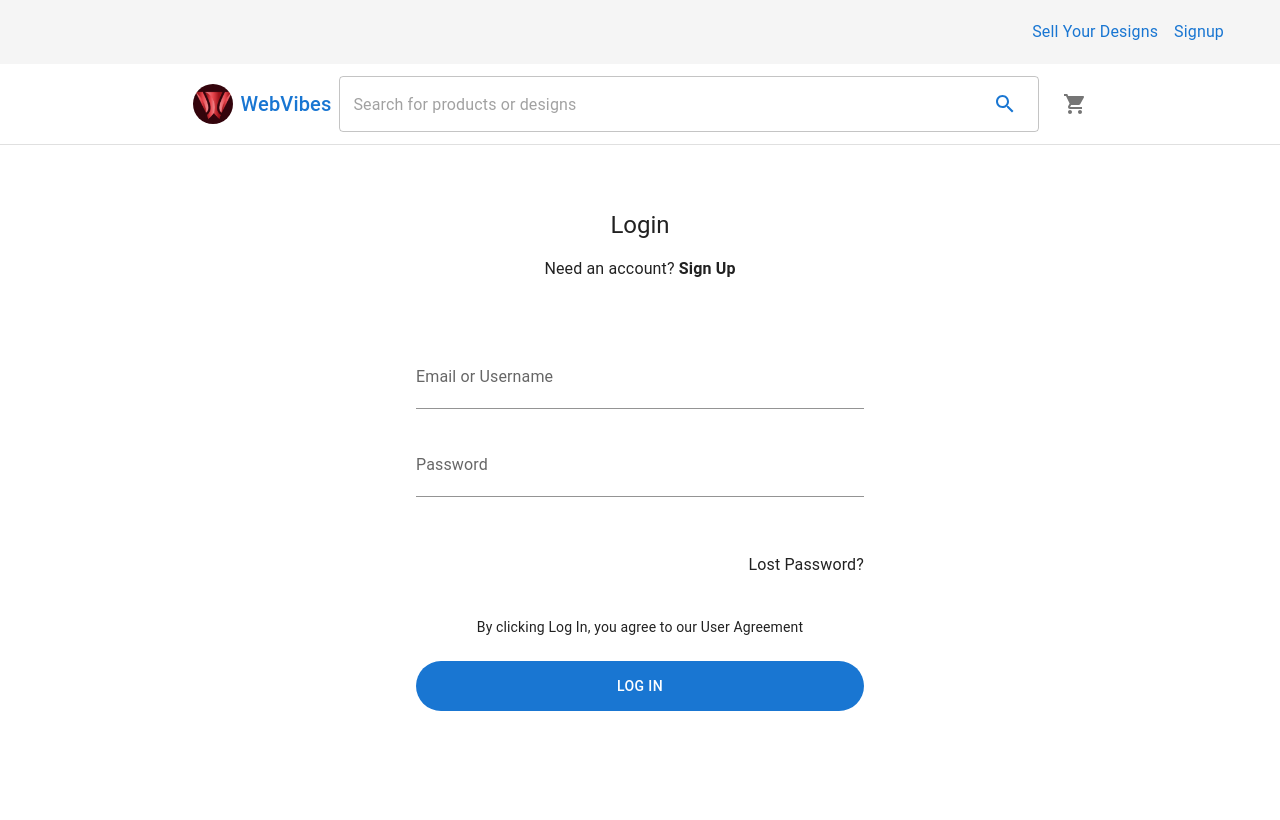
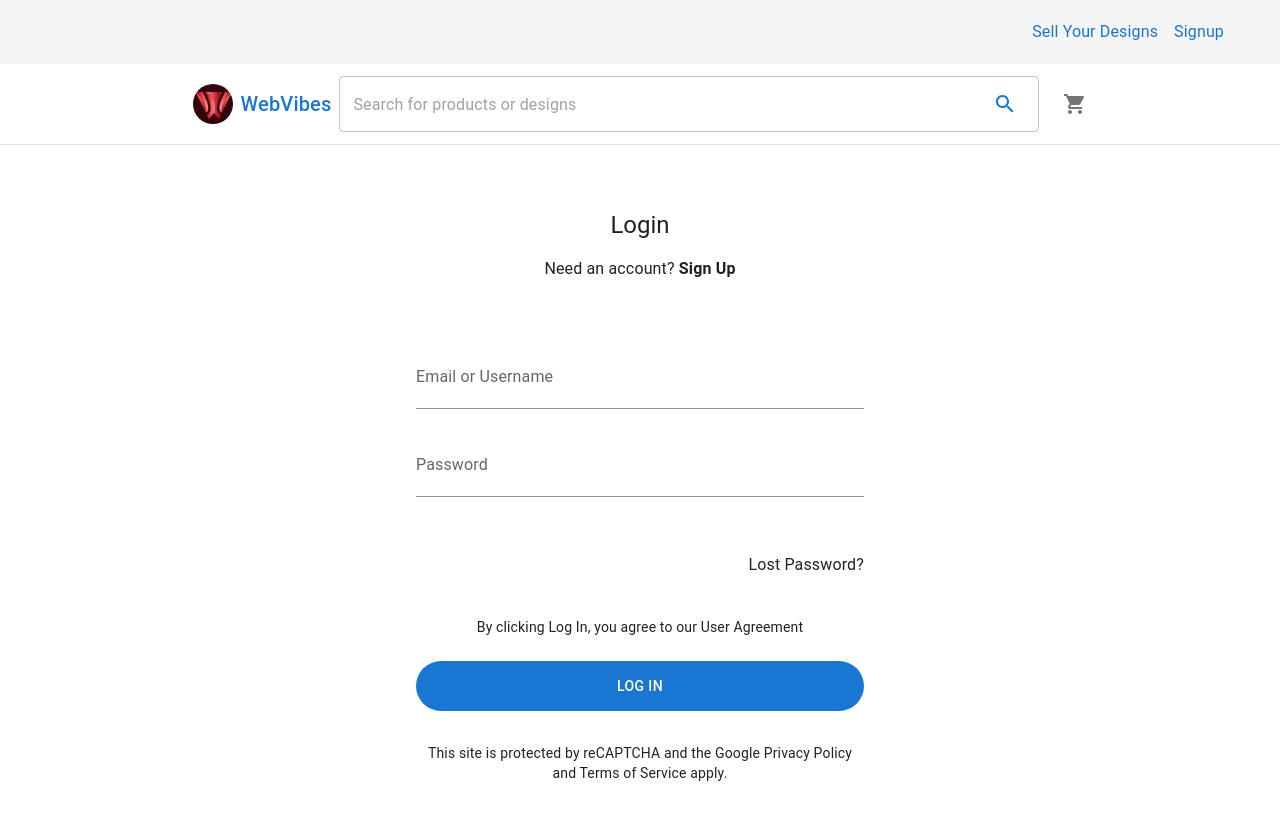
Before and after one commit to Tanaka785/OnlineStore, a React (Vite) app in the folder Frontend/: page /auth/login in a window 1280 px wide. Shown: the top 820 px of the page. Built offline with nearby package versions, Linux system fonts and the light colour scheme.

Commit message:
Add reCAPTCHA notice to LoginPage for user awareness and compliance with privacy policies.

```diff
--- a/Frontend/src/pages/Login.jsx
+++ b/Frontend/src/pages/Login.jsx
@@ -63,8 +63,22 @@ export default function LoginPage() {
             >
               By clicking Log In, you agree to our User Agreement
             </Typography>
-            <SubmitButton text="Log In" disabled={false} sx={{ marginTop: 2 }} />
+            <SubmitButton
+              text="Log In"
+              disabled={false}
+              sx={{ marginTop: 2 }}
+            />
           </FormControl>
+          <StyledTypography
+            component="div" variant="body2"
+            sx={{
+              textAlign: "center",
+              marginTop: 4,
+            }}
+          >
+            This site is protected by reCAPTCHA and the Google Privacy Policy
+            and Terms of Service apply.
+          </StyledTypography>
         </CenteredBox>
       </AuthCenteredBox>
     </AuthBox>
```
